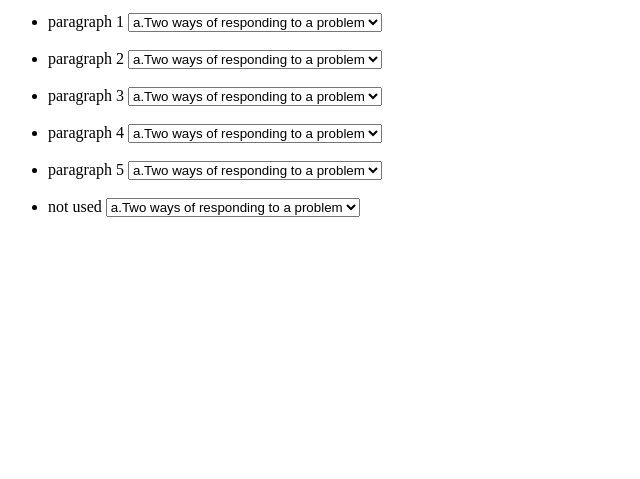
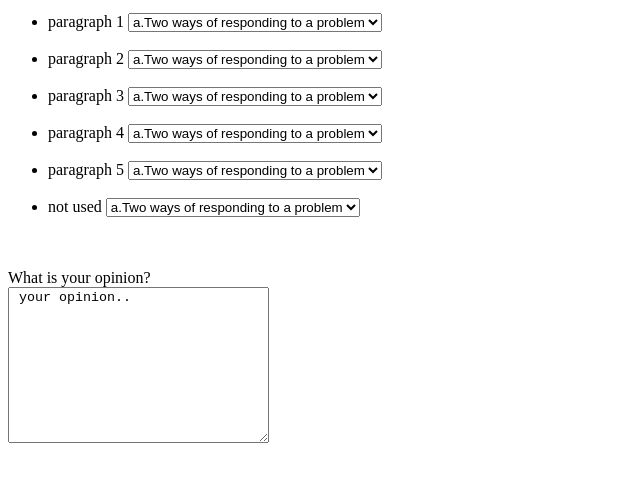
Before and after one commit to ValerieCh/html_form_englishtest, a plain HTML site: page test.html in a window 1280 px wide. Shown: the part 101-580 px from the top of the page, without its empty margins (0-640 px from the left). Drawn offline with Linux system fonts and the light colour scheme.

Commit message:
test textarea

```diff
--- a/test.html
+++ b/test.html
@@ -76,5 +76,9 @@
     </select>
     </li>
     </ul>
+
+    <br><br>
+    <label for="opinion">What is your opinion?</label><br>
+    <textarea name="opinion" id="opinion" cols="30" rows="10"> your opinion..</textarea>
 </body>
 </html>
```
